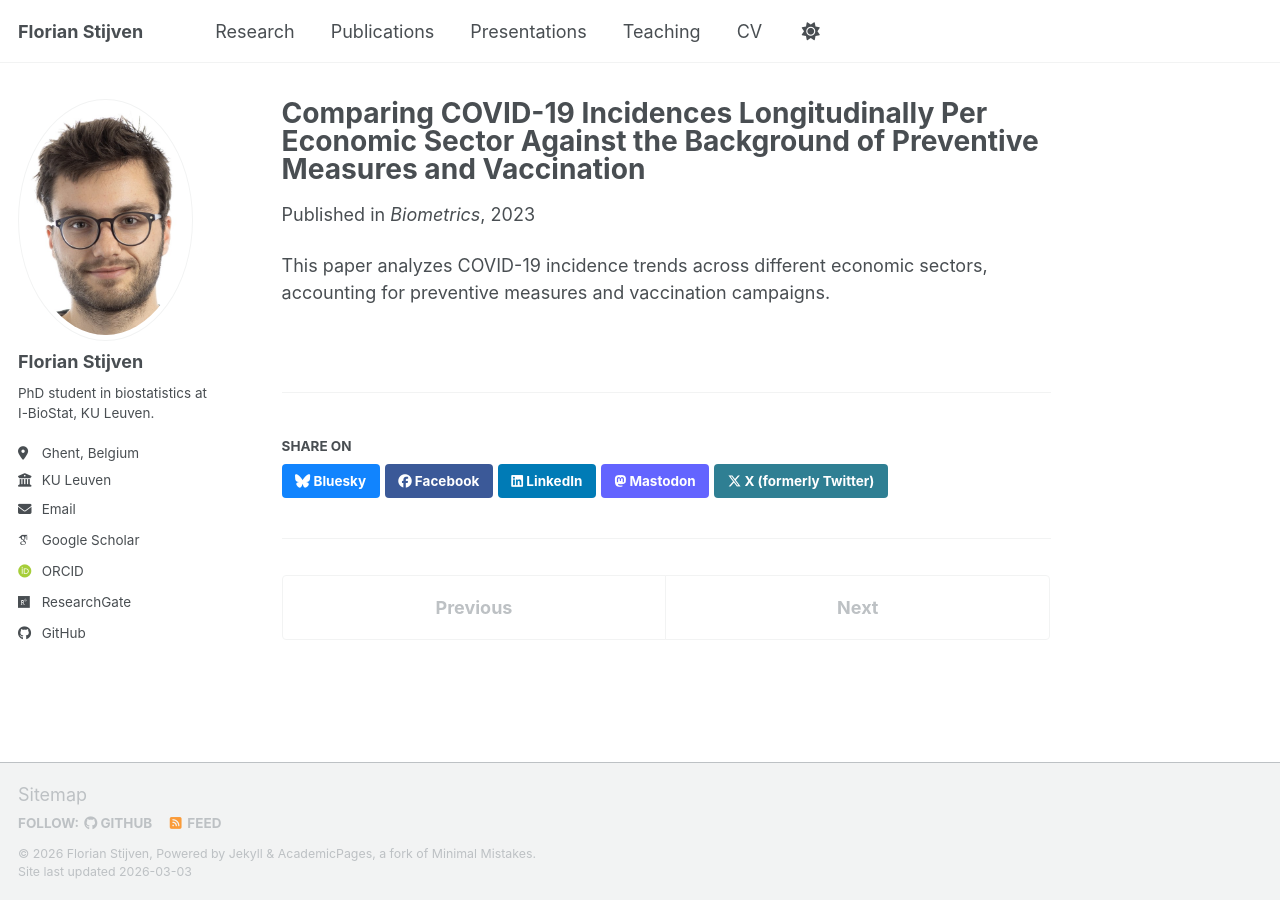
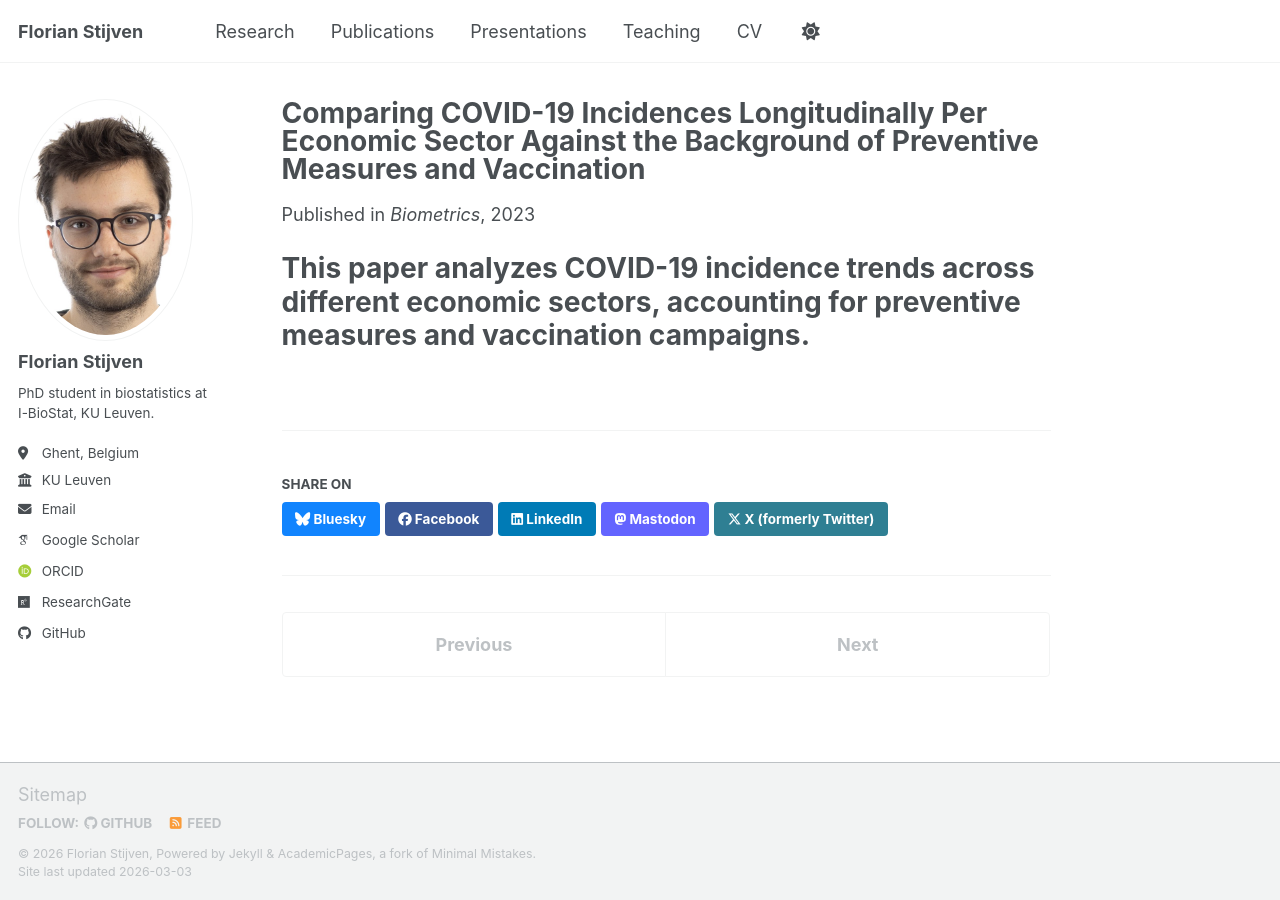
Before and after one commit to florianstijven/florianstijven.github.io, a Jekyll site: the page built from _publications/2023-09-covid-incidence.md, in a window 1280 px wide. Built offline with Jekyll 4.4.1, drawn with Linux system fonts in a browser that asks for light colours; some web fonts are replaced; a script bundle is joined from its source files by our own code; library files that are not in the unit come from our copies.

Commit message:
some updates

```diff
--- a/_publications/2023-09-covid-incidence.md
+++ b/_publications/2023-09-covid-incidence.md
@@ -3,10 +3,10 @@ title: "Comparing COVID-19 Incidences Longitudinally Per Economic Sector Against
 collection: publications
 category: other
 permalink: /publication/2023-09-covid-incidence
-excerpt: 'Longitudinal analysis of COVID-19 incidence across economic sectors'
+excerpt: # 'Longitudinal analysis of COVID-19 incidence across economic sectors'
 date: 2023-09-01
 venue: 'Biometrics'
 paperurl: 'https://doi.org/10.1111/biom.13766'
 ---
 
-This paper analyzes COVID-19 incidence trends across different economic sectors, accounting for preventive measures and vaccination campaigns.
+# This paper analyzes COVID-19 incidence trends across different economic sectors, accounting for preventive measures and vaccination campaigns.
```
Also changed, not shown: _talks/2024-12-ibc-atlanta.md (+2 -0 lines), _talks/2025-11-18-rssb-brussels.md (+1 -1 lines).
